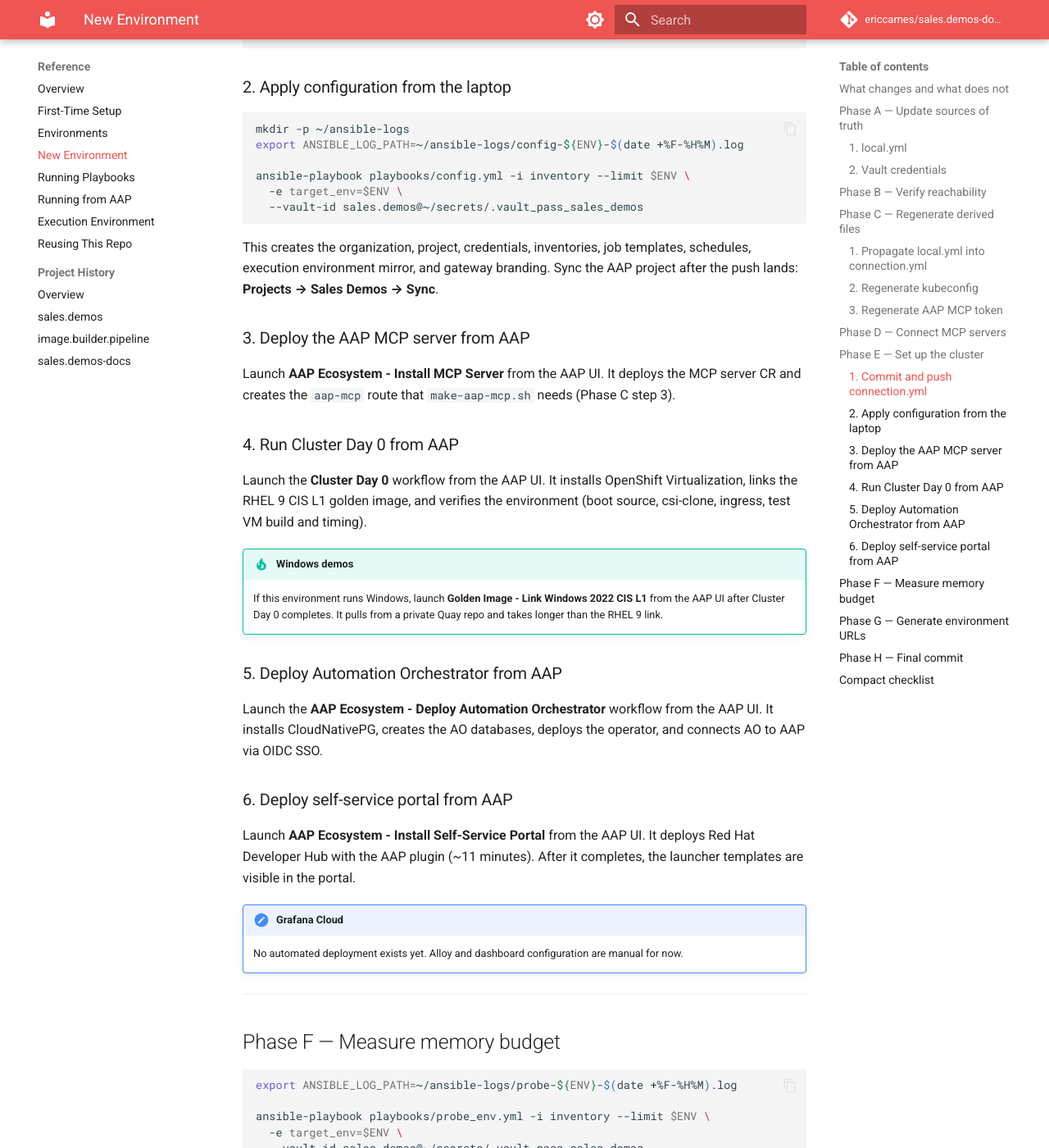
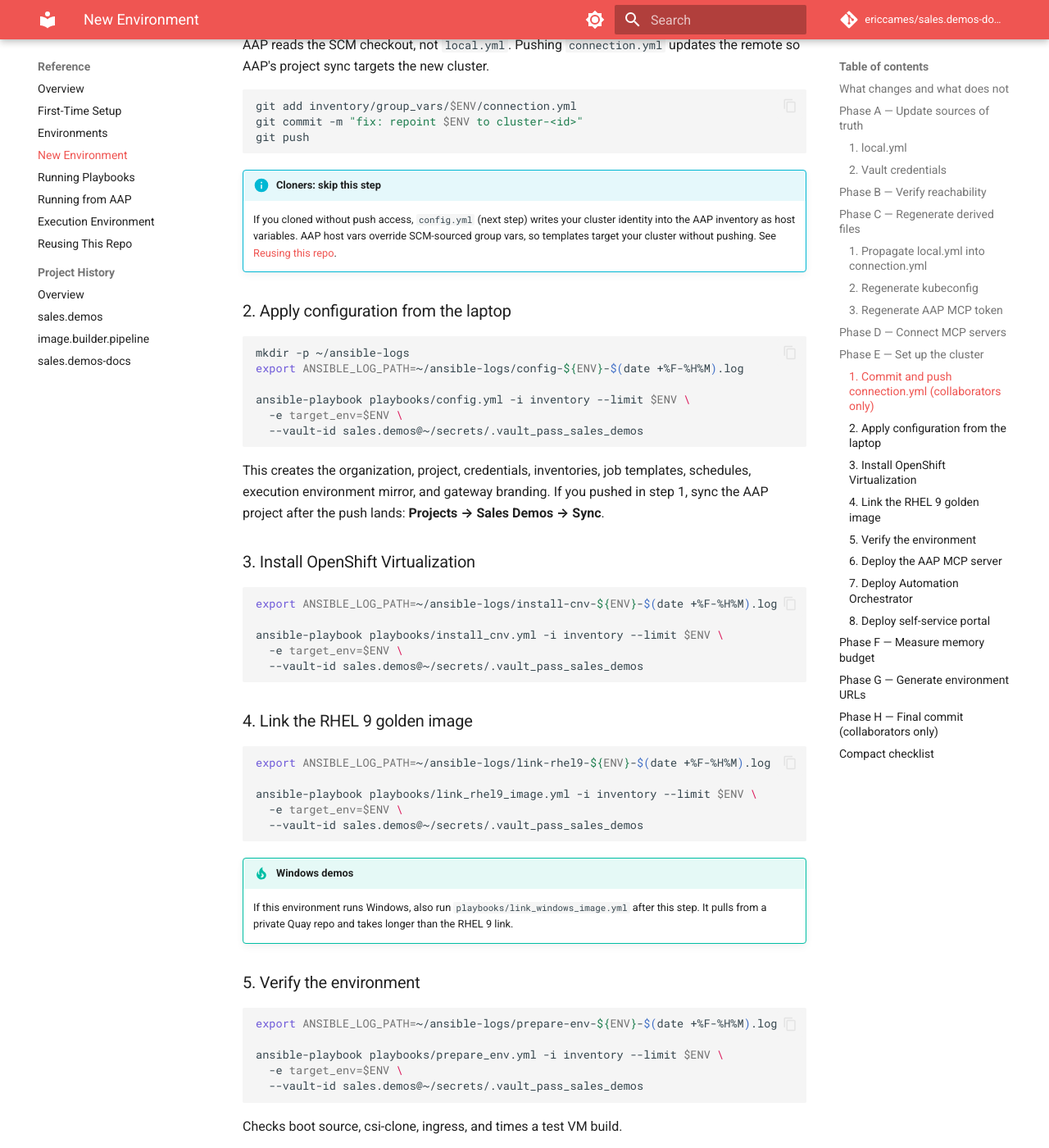
Before and after one commit to ericcames/sales.demos-docs, an MkDocs documentation site: the page built from docs/reference/new-environment.md, in a window 1280 px wide and 1400 px high, scrolled down 4831 px. Shown: the whole window at 82% size. Built offline with MkDocs 1.6.1 and Material for MkDocs 9.7.7, drawn with Linux system fonts in a browser that asks for light colours; comment, search, counter and statistics services are not loaded; some of the changed text lies outside the part shown.

Commit message:
docs: rewrite new-environment guide as laptop-first bootstrap (#48) (#49)
Phase E now runs every bootstrap playbook from the laptop instead of
launching from the AAP UI. Cloners get explicit "skip this step" callouts
on commit/push steps, since config.yml writes host vars that make AAP
templates work without pushing. Compact checklist updated to match.

Co-authored-by: Claude Opus 4.6 <noreply@anthropic.com>

````diff
--- a/docs/reference/new-environment.md
+++ b/docs/reference/new-environment.md
@@ -9,10 +9,13 @@ This page assumes [first-time setup](first-time-setup.md) is already done — th
 vault, collections, CLI tools, and `~/.ansible.cfg` token are in place. If any
 of those are missing, do that page first.
 
-It also assumes you are tracking the upstream repo, not a fork. If you forked
-and want to point at your own cluster, see
-[Reusing this repo](reusing-this-repo.md) instead — the mechanism is different
-(`connection.yml` on your branch, not `local.yml`).
+It also assumes you have **push access** to the upstream repo — you are a
+collaborator, not a read-only clone. The commit/push steps below update
+`connection.yml` on the remote so AAP's SCM checkout targets the new cluster.
+If you cloned or forked without push access, you can still bootstrap entirely
+from the laptop — `config.yml` writes your cluster identity into the AAP
+inventory as host variables, so AAP templates work without pushing. See
+[Reusing this repo](reusing-this-repo.md) for the full clone-vs-fork guide.
 
 !!! info "Scope: RHDP environments only"
     This covers `sandbox` and `demo` — ephemeral RHDP environments that expire
@@ -196,20 +199,28 @@ mcp__aap-<env>__me_list
 
 ## Phase E — Set up the cluster
 
-`config.yml` creates the job templates, so it cannot be one of them — it runs
-from the laptop. Everything else runs from AAP, which is the product being
-sold.
+Every bootstrap playbook runs from the laptop — they all target `hosts: aap`,
+authenticate via the vault, and use `kubernetes.core` modules. `config.yml`
+creates the AAP job templates, so it runs first; the rest use the same
+`ansible-playbook` pattern. Once bootstrap is done, the same playbooks are
+available as AAP job templates for day-2 use.
 
-### 1. Commit and push `connection.yml`
+### 1. Commit and push `connection.yml` (collaborators only)
 
-AAP reads the SCM checkout, not `local.yml`. `connection.yml` must reflect
-the new cluster before any AAP job template will work.
+AAP reads the SCM checkout, not `local.yml`. Pushing `connection.yml` updates
+the remote so AAP's project sync targets the new cluster.
 
 ```bash
 git add inventory/group_vars/$ENV/connection.yml
 git commit -m "fix: repoint $ENV to cluster-<id>"
 git push
 ```
+
+!!! info "Cloners: skip this step"
+    If you cloned without push access, `config.yml` (next step) writes your
+    cluster identity into the AAP inventory as host variables. AAP host vars
+    override SCM-sourced group vars, so templates target your cluster without
+    pushing. See [Reusing this repo](reusing-this-repo.md).
 
 ### 2. Apply configuration from the laptop
 
@@ -223,37 +234,97 @@ ansible-playbook playbooks/config.yml -i inventory --limit $ENV \
 ```
 
 This creates the organization, project, credentials, inventories, job templates,
-schedules, execution environment mirror, and gateway branding. Sync the AAP
-project after the push lands: **Projects → Sales Demos → Sync**.
+schedules, execution environment mirror, and gateway branding. If you pushed
+in step 1, sync the AAP project after the push lands:
+**Projects → Sales Demos → Sync**.
 
-### 3. Deploy the AAP MCP server from AAP
+### 3. Install OpenShift Virtualization
 
-Launch **AAP Ecosystem - Install MCP Server** from the AAP UI. It deploys the
-MCP server CR and creates the `aap-mcp` route that `make-aap-mcp.sh` needs
-(Phase C step 3).
+```bash
+export ANSIBLE_LOG_PATH=~/ansible-logs/install-cnv-${ENV}-$(date +%F-%H%M).log
 
-### 4. Run Cluster Day 0 from AAP
+ansible-playbook playbooks/install_cnv.yml -i inventory --limit $ENV \
+  -e target_env=$ENV \
+  --vault-id sales.demos@~/secrets/.vault_pass_sales_demos
+```
 
-Launch the **Cluster Day 0** workflow from the AAP UI. It installs OpenShift
-Virtualization, links the RHEL 9 CIS L1 golden image, and verifies the
-environment (boot source, csi-clone, ingress, test VM build and timing).
+### 4. Link the RHEL 9 golden image
+
+```bash
+export ANSIBLE_LOG_PATH=~/ansible-logs/link-rhel9-${ENV}-$(date +%F-%H%M).log
+
+ansible-playbook playbooks/link_rhel9_image.yml -i inventory --limit $ENV \
+  -e target_env=$ENV \
+  --vault-id sales.demos@~/secrets/.vault_pass_sales_demos
+```
 
 !!! tip "Windows demos"
-    If this environment runs Windows, launch **Golden Image - Link Windows 2022
-    CIS L1** from the AAP UI after Cluster Day 0 completes. It pulls from a
+    If this environment runs Windows, also run
+    `playbooks/link_windows_image.yml` after this step. It pulls from a
     private Quay repo and takes longer than the RHEL 9 link.
 
-### 5. Deploy Automation Orchestrator from AAP
+### 5. Verify the environment
 
-Launch the **AAP Ecosystem - Deploy Automation Orchestrator** workflow from the
-AAP UI. It installs CloudNativePG, creates the AO databases, deploys the
-operator, and connects AO to AAP via OIDC SSO.
+```bash
+export ANSIBLE_LOG_PATH=~/ansible-logs/prepare-env-${ENV}-$(date +%F-%H%M).log
 
-### 6. Deploy self-service portal from AAP
+ansible-playbook playbooks/prepare_env.yml -i inventory --limit $ENV \
+  -e target_env=$ENV \
+  --vault-id sales.demos@~/secrets/.vault_pass_sales_demos
+```
 
-Launch **AAP Ecosystem - Install Self-Service Portal** from the AAP UI. It
-deploys Red Hat Developer Hub with the AAP plugin (~11 minutes). After it
+Checks boot source, csi-clone, ingress, and times a test VM build.
+
+### 6. Deploy the AAP MCP server
+
+```bash
+export ANSIBLE_LOG_PATH=~/ansible-logs/mcp-server-${ENV}-$(date +%F-%H%M).log
+
+ansible-playbook playbooks/mcp_server.yml -i inventory --limit $ENV \
+  -e target_env=$ENV \
+  --vault-id sales.demos@~/secrets/.vault_pass_sales_demos
+```
+
+Deploys the MCP server CR and creates the `aap-mcp` route that
+`make-aap-mcp.sh` needs (Phase C step 3). If you deferred `make-aap-mcp.sh`
+earlier, run it now.
+
+### 7. Deploy Automation Orchestrator
+
+```bash
+export ANSIBLE_LOG_PATH=~/ansible-logs/install-ao-${ENV}-$(date +%F-%H%M).log
+
+ansible-playbook playbooks/install_ao.yml -i inventory --limit $ENV \
+  -e target_env=$ENV \
+  --vault-id sales.demos@~/secrets/.vault_pass_sales_demos
+
+export ANSIBLE_LOG_PATH=~/ansible-logs/configure-ao-${ENV}-$(date +%F-%H%M).log
+
+ansible-playbook playbooks/configure_ao.yml -i inventory --limit $ENV \
+  -e target_env=$ENV \
+  --vault-id sales.demos@~/secrets/.vault_pass_sales_demos
+```
+
+Installs CloudNativePG, creates the AO databases, deploys the operator, and
+connects AO to AAP via OIDC SSO.
+
+### 8. Deploy self-service portal
+
+```bash
+export ANSIBLE_LOG_PATH=~/ansible-logs/portal-${ENV}-$(date +%F-%H%M).log
+
+ansible-playbook playbooks/portal.yml -i inventory --limit $ENV \
+  -e target_env=$ENV \
+  --vault-id sales.demos@~/secrets/.vault_pass_sales_demos
+```
+
+Deploys Red Hat Developer Hub with the AAP plugin (~11 minutes). After it
 completes, the launcher templates are visible in the portal.
+
+!!! note "Helm required"
+    `portal.yml` needs the `helm` binary on the laptop. The execution
+    environment includes it since
+    [#324](https://github.com/ericcames/sales.demos/issues/324).
 
 !!! note "Grafana Cloud"
     No automated deployment exists yet. Alloy and dashboard configuration are
@@ -301,7 +372,7 @@ Or use
 
 ---
 
-## Phase H — Final commit
+## Phase H — Final commit (collaborators only)
 
 `connection.yml` changed again in Phase F (`available_memory_gb`). Commit and
 push so AAP picks up the updated value.
@@ -318,19 +389,28 @@ Then sync the AAP project: **Projects → Sales Demos → Sync**, or via MCP:
 mcp__aap-<env>__projects_list
 ```
 
+!!! info "Cloners: skip this step"
+    `config.yml` already wrote `available_memory_gb` as a host variable in the
+    AAP inventory. Re-run `config.yml` after updating `local.yml` with the new
+    value to push it to AAP — no commit or push needed.
+
 ---
 
 ## Compact checklist
 
-For repeat use. Every command assumes `ENV` is set.
+For repeat use. Every command assumes `ENV` is set. The `VAULT` shorthand
+keeps the lines readable.
 
 ```bash
 ENV=sandbox
+VAULT="--vault-id sales.demos@~/secrets/.vault_pass_sales_demos"
+AP="ansible-playbook"
+COMMON="-i inventory --limit $ENV -e target_env=$ENV $VAULT"
+mkdir -p ~/ansible-logs
 
 # A — sources of truth
 vi inventory/group_vars/$ENV/local.yml          # 3 URLs + SSH key
-ansible-vault edit playbooks/group_vars/all/secrets.yml \
-  --vault-id sales.demos@~/secrets/.vault_pass_sales_demos
+ansible-vault edit playbooks/group_vars/all/secrets.yml $VAULT
                                                 # aap_password + openshift_api_token
 
 # B — reachability
@@ -339,36 +419,34 @@ curl -sk "https://<aap_hostname>/api/gateway/v1/ping/"
 # C — derived files
 bash utilities/update-connection.sh $ENV
 bash utilities/make-kubeconfig.sh $ENV
-bash utilities/make-aap-mcp.sh $ENV             # needs MCP server (Phase E step 3)
+bash utilities/make-aap-mcp.sh $ENV             # needs MCP server (step E6)
 
 # D — MCP servers
 # restart Claude Code, or run /sales-demos-mcp
 
-# E — cluster setup
-git add inventory/group_vars/$ENV/connection.yml
-git commit -m "fix: repoint $ENV to cluster-<id>"
-git push
-ansible-playbook playbooks/config.yml -i inventory --limit $ENV \
-  -e target_env=$ENV --vault-id sales.demos@~/secrets/.vault_pass_sales_demos
-# sync AAP project, then from the AAP UI:
-#   AAP Ecosystem - Install MCP Server
-#   Cluster Day 0 (workflow)
-#   Golden Image - Link Windows 2022 CIS L1        (optional)
-#   AAP Ecosystem - Deploy Automation Orchestrator  (workflow)
-#   AAP Ecosystem - Install Self-Service Portal
+# E — cluster setup (all from the laptop)
+git add inventory/group_vars/$ENV/connection.yml        # collaborators only
+git commit -m "fix: repoint $ENV to cluster-<id>"       # skip if cloner
+git push                                                # skip if cloner
+$AP playbooks/config.yml $COMMON
+$AP playbooks/install_cnv.yml $COMMON
+$AP playbooks/link_rhel9_image.yml $COMMON
+# $AP playbooks/link_windows_image.yml $COMMON          # optional: Windows
+$AP playbooks/prepare_env.yml $COMMON
+$AP playbooks/mcp_server.yml $COMMON
+$AP playbooks/install_ao.yml $COMMON
+$AP playbooks/configure_ao.yml $COMMON
+$AP playbooks/portal.yml $COMMON                        # needs helm
 
 # F — memory budget
-ansible-playbook playbooks/probe_env.yml -i inventory --limit $ENV \
-  -e target_env=$ENV --vault-id sales.demos@~/secrets/.vault_pass_sales_demos
+$AP playbooks/probe_env.yml $COMMON
 # update local.yml with available_memory_gb, then:
 bash utilities/update-connection.sh $ENV
 
 # G — environment URLs
-ansible-playbook playbooks/generate_env_urls.yml -i inventory --limit $ENV \
-  -e target_env=$ENV -e generate_env_urls_with_creds=true \
-  --vault-id sales.demos@~/secrets/.vault_pass_sales_demos
+$AP playbooks/generate_env_urls.yml $COMMON -e generate_env_urls_with_creds=true
 
-# H — final commit
+# H — final commit (collaborators only)
 git add inventory/group_vars/$ENV/connection.yml
 git commit -m "fix: update $ENV available_memory_gb after probe"
 git push
````
